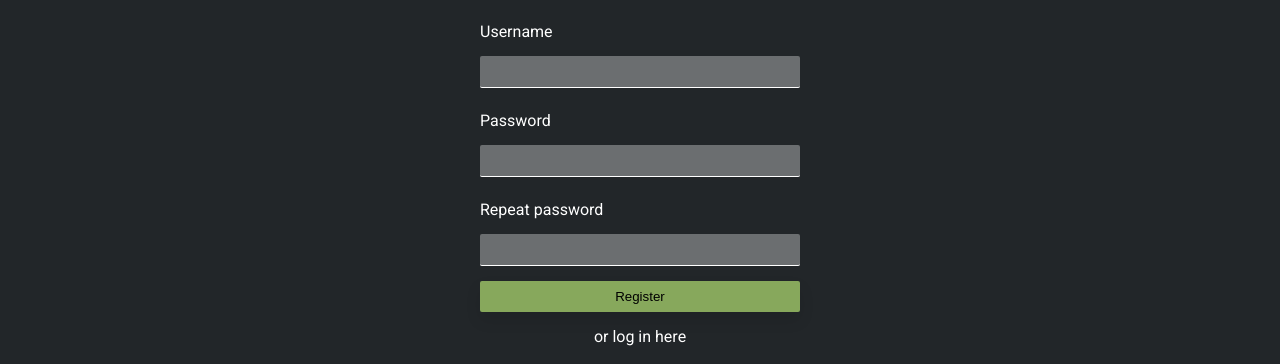
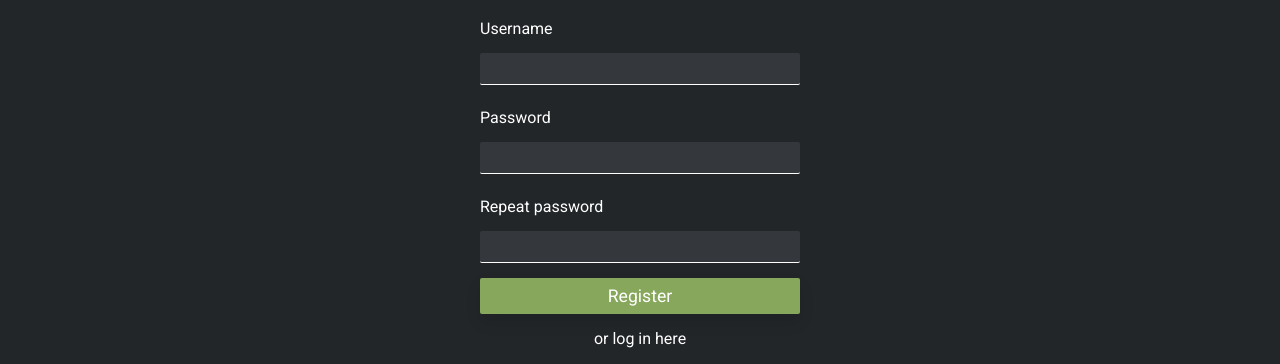
Before and after one commit to aslakihle/unspoiled, a Nuxt app: page /register in a window 1280 px wide. Shown: the part 215-579 px from the top of the page. Built offline with nearby package versions, Linux system fonts and the light colour scheme; no server answers.

Commit message:
Small fixes

```diff
--- a/assets/css/global.css
+++ b/assets/css/global.css
@@ -21,6 +21,11 @@ html, body {
 
 }
 
+input {
+    font-family: 'Roboto', sans-serif;
+    color: white;
+}
+
 p, h1, h2, h3, h4, h5, h6, div, a {
     color: white;
     text-decoration: none;
@@ -42,15 +47,13 @@ p, h1, h2, h3, h4, h5, h6, div, a {
     box-shadow: 0px 8px 15px rgba(0, 0, 0, 0.1);
     transition: all 0.05s ease 0s;
     text-align: center;
+    font-size: 1.1rem;
 }
 
-.button:hover {
-    /* transform: translateY(-0.5px); */
-    opacity: 85%;
-}
+
 
 .small-input {
-    background-color: var(--light-grey);
+    background-color: var(--grey);
     border-radius: 2px;
     color: white;
     border: 0;
--- a/components/Login.vue
+++ b/components/Login.vue
@@ -107,6 +107,7 @@ export default {
 .button {
     width: 100%;
     background-color: var(--light-green);
+
 }
 
 .login a {
@@ -115,4 +116,9 @@ export default {
     color: white;
 }
 
+.button:hover {
+    /* transform: translateY(-0.5px); */
+    background-color: var(--dark-green);
+}
+
 </style>
--- a/components/Register.vue
+++ b/components/Register.vue
@@ -1,5 +1,6 @@
 <template>
     <form v-on:submit.prevent="registerRequest" class="login">
+        <div class="feedback" v-html="feedbackText"></div>
         <h1>Register</h1>
         <p>Username</p>
         <input id="register-username" class="small-input" v-model="username" type="text">
@@ -93,6 +94,10 @@ export default {
     width: 100%;
     background-color: var(--light-green);
 }
+.button:hover {
+    /* transform: translateY(-0.5px); */
+    background-color: var(--dark-green);
+}
 
 .login a {
     text-align: center;
--- a/pages/index.vue
+++ b/pages/index.vue
@@ -7,30 +7,21 @@
 
   <!-- backend get req -->
 
-    <h4 v-if="this.$auth.loggedIn">>Hello {{this.$auth.user.username}}! You are {{this.$auth.user.role}}.</h4>
+    <h4 v-if="this.$auth.loggedIn">Hello {{this.$auth.user.username}}!</h4>
   </div>
 
 </template>
 
 <script>
 export default {
-  data() {
-          return {
-              testtext: '',
-          };
-      },
-  // Backend Get request
-  methods: {
-    async userUserData () {
+  // data() {
+  //         return {
+  //             testtext: '',
+  //         };
+  //     },
+  // methods: {
 
-      try {
-        console.log(this.$auth.user)
-      } catch (err) {
-        console.log(err)
-      }
-
-    }
-  }
+  // }
 }
 </script>
 
```
